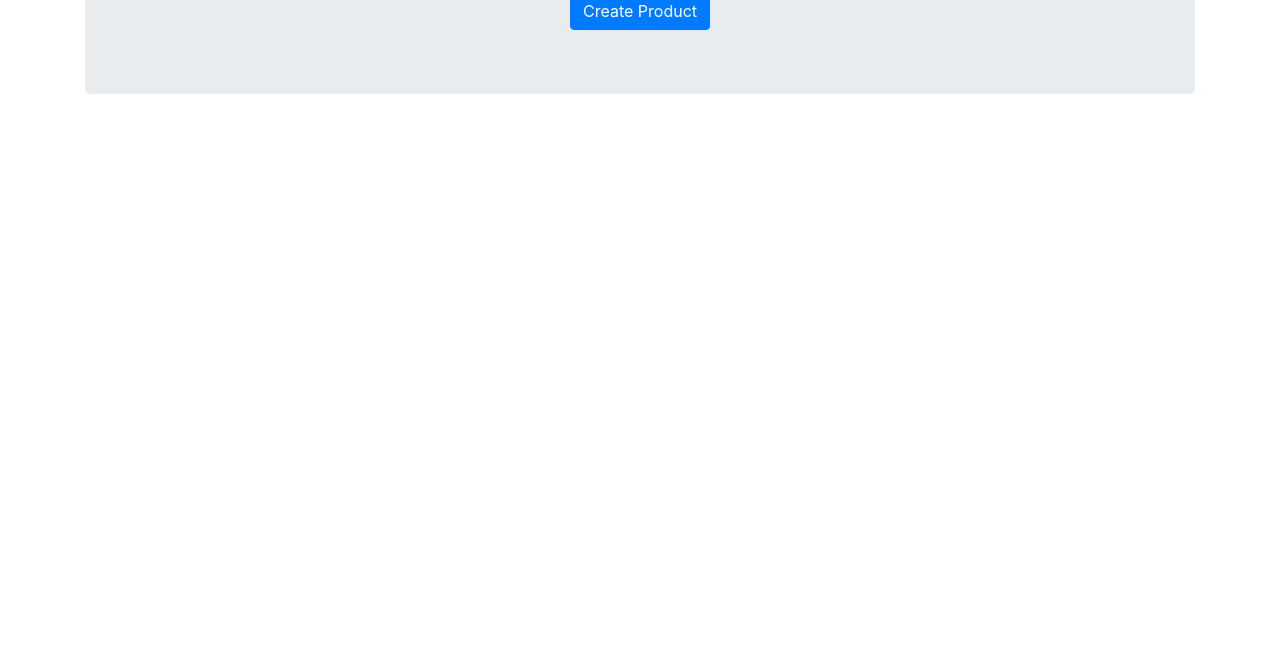
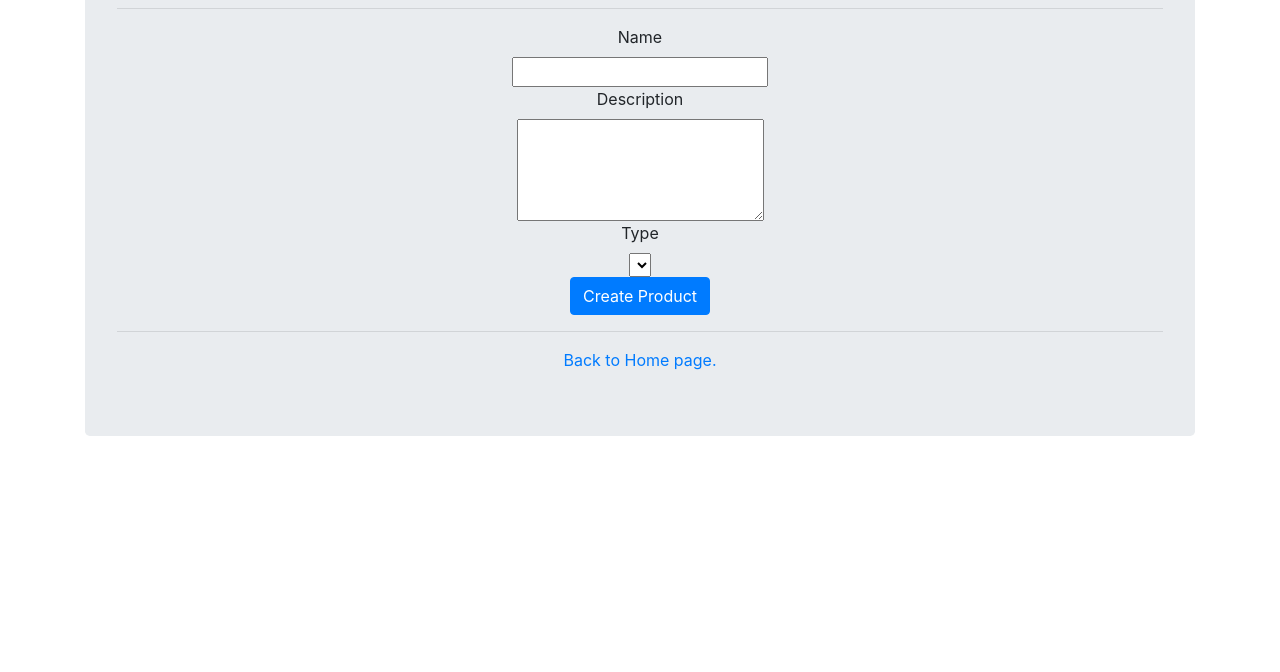
Before and after one commit to rayailieva/Java-Web-Development-Basics, a plain HTML site: page 05.JavaEEServlets/ChushkaApp/src/main/resources/views/create-product.html in a window 1280 px wide. Shown: the part 128-800 px from the top of the page. Drawn offline with nearby package versions, Linux system fonts and the light colour scheme.

Commit message:
new project

```diff
--- a/05.JavaEEServlets/ChushkaApp/src/main/resources/views/create-product.html
+++ b/05.JavaEEServlets/ChushkaApp/src/main/resources/views/create-product.html
@@ -16,34 +16,42 @@
 <div class="container">
     <main>
         <div class="jumbotron">
+            <form action="/product/create" method="post">
                 <div class="row">
                     <div class="col col-md-12 d-flex justify-content-center">
                         <h1>Create Product</h1>
+                    </div>
                 </div>
                 <hr/>
                 <div class="row">
                         <div class="col col-md-12 ">
                             <div class="row d-flex justify-content-center">
-
+                                <label for="nameInput">Name</label>
                             </div>
                             <div class="row d-flex justify-content-center">
-
+                                <input type="text" id="nameInput" name="name">
                             </div>
                         </div>
                 </div>
                 <div class="row">
-                    <div class="col col-md-12 d-flex justify-content-center">
-
+                        <div class="col col-md-12">
+                            <div class="row d-flex justify-content-center">
+                                <label for="descriptionTextArea">Description</label>
+                            </div>
+                            <div class="row d-flex justify-content-center">
+                                <textarea name="description" id="descriptionTextArea" cols="22" rows="4"></textarea>
+                            </div>
                         </div>
                 </div>
                 <div class="row">
-                    <div class="col col-md-12 d-flex justify-content-center">
-
+                        <div class="col col-md-12 ">
+                            <div class="row d-flex justify-content-center">
+                                <label for="typeSelect">Type</label>
                             </div>
-                </div>
-                <div class="row">
-                    <div class="col col-md-12 d-flex justify-content-center">
-
+                            <div class="row d-flex justify-content-center">
+                                <select name="type" id="typeSelect">
+                                    {{typeOptions}}
+                                </select>
                             </div>
                         </div>
                 </div>
@@ -52,6 +60,14 @@
                             <a href="/products/create" class="btn btn-primary">Create Product</a>
                         </div>
                 </div>
+
+            </form>
+            <hr/>
+            <div class="row">
+                <div class="col col-md-12 d-flex justify-content-center">
+                    <a href="/">Back to Home page.</a>
+                </div>
+            </div>
         </div>
     </main>
 </div>
```
Also changed, not shown: 05.JavaEEServlets/ChushkaApp/src/main/resources/views/index.html (+5 -5 lines), 1 other file. Lines whose indentation alone changed are shown as unchanged.
